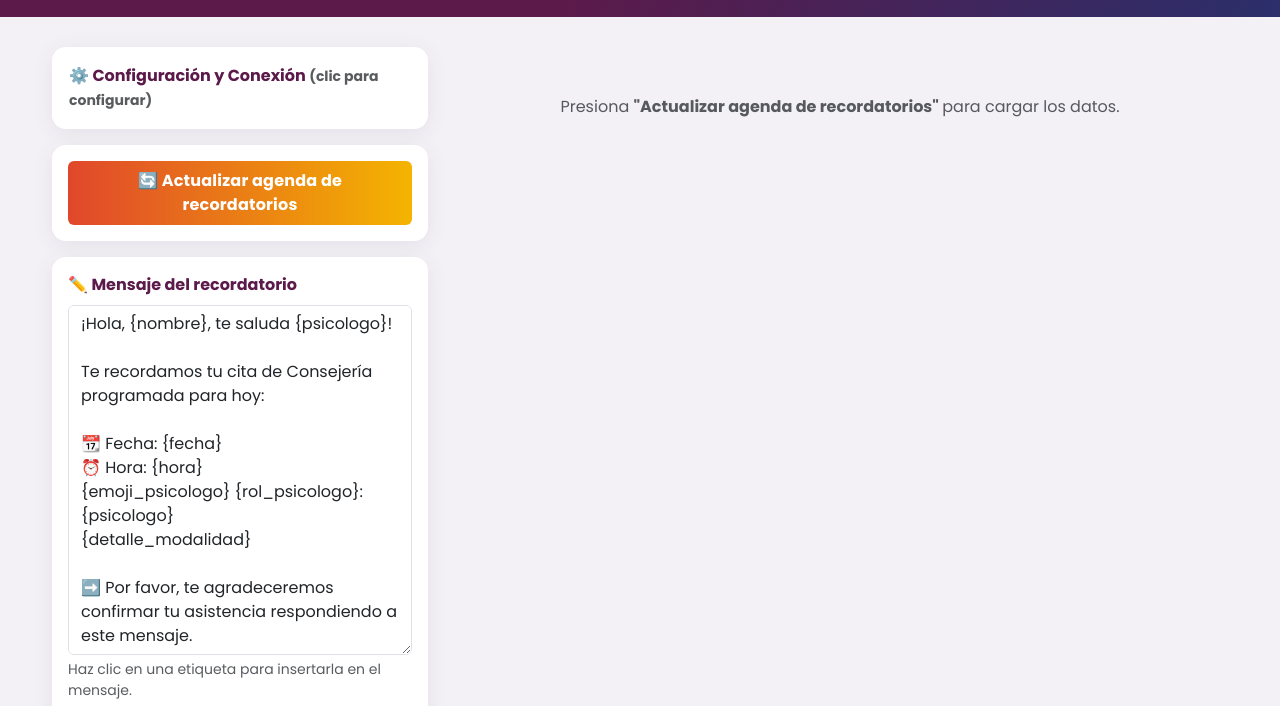
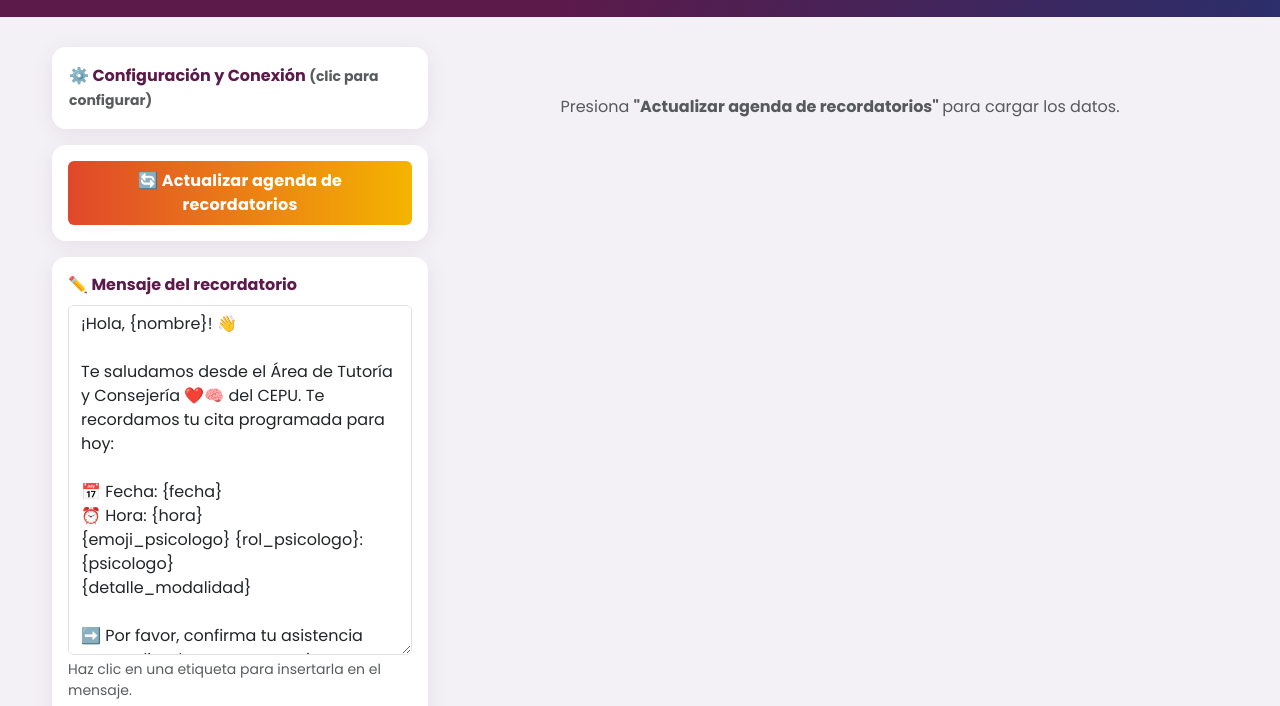
Before and after one commit to cesarbautistadurand/recordatorios-tutoria, a plain HTML site: page index.html in a window 1280 px wide. Shown: the part 83-789 px from the top of the page. Drawn offline with nearby package versions, Linux system fonts and the light colour scheme.

Commit message:
index.html

```diff
--- a/index.html
+++ b/index.html
@@ -545,20 +545,18 @@
                             id="messageBox"
                             rows="14"
                             placeholder="Escribe aquí tu mensaje..."
-                        >¡Hola, {nombre}, te saluda {psicologo}!
-
-Te recordamos tu cita de Consejería programada para hoy:
-
-&#x1F4C6; Fecha: {fecha}
-&#x23F0; Hora: {hora}
+                        >¡Hola, {nombre}! 👋
+
+Te saludamos desde el Área de Tutoría y Consejería ❤️🧠 del CEPU. Te recordamos tu cita programada para hoy:
+
+📅 Fecha: {fecha}
+⏰ Hora: {hora}
 {emoji_psicologo} {rol_psicologo}: {psicologo}
 {detalle_modalidad}
 
-&#x27A1;&#xFE0F; Por favor, te agradeceremos confirmar tu asistencia respondiendo a este mensaje.
-
-¡Te esperamos! &#x1FAF2;
-
-Área de Tutoría y Consejería &#x2764;&#xFE0F;&#x1F9E0;</textarea>
+➡️ Por favor, confirma tu asistencia respondiendo a este mensaje.
+
+¡Te esperamos! 🫂</textarea>
 
 
                         <div class="form-text mb-2">
```
